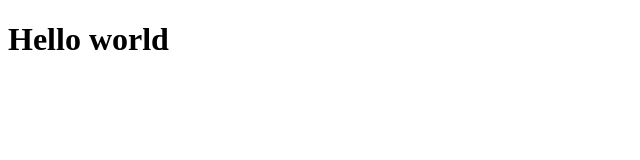
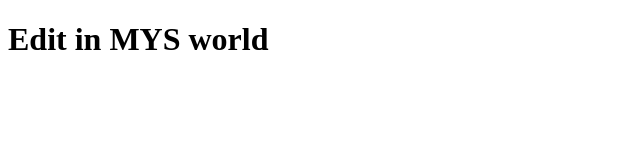
Before and after one commit to mayyusan101/tutorial, a plain HTML site: page index.html in a window 1280 px wide. Shown: the whole page, without its empty margins (0-640 px from the left). Drawn offline with Linux system fonts and the light colour scheme.

Commit message:
add: seconf commit

```diff
--- a/index.html
+++ b/index.html
@@ -6,6 +6,6 @@
     <title>Document</title>
   </head>
   <body>
-    <h1>Hello world</h1>
+    <h1>Edit in MYS world</h1>
   </body>
 </html>
```
